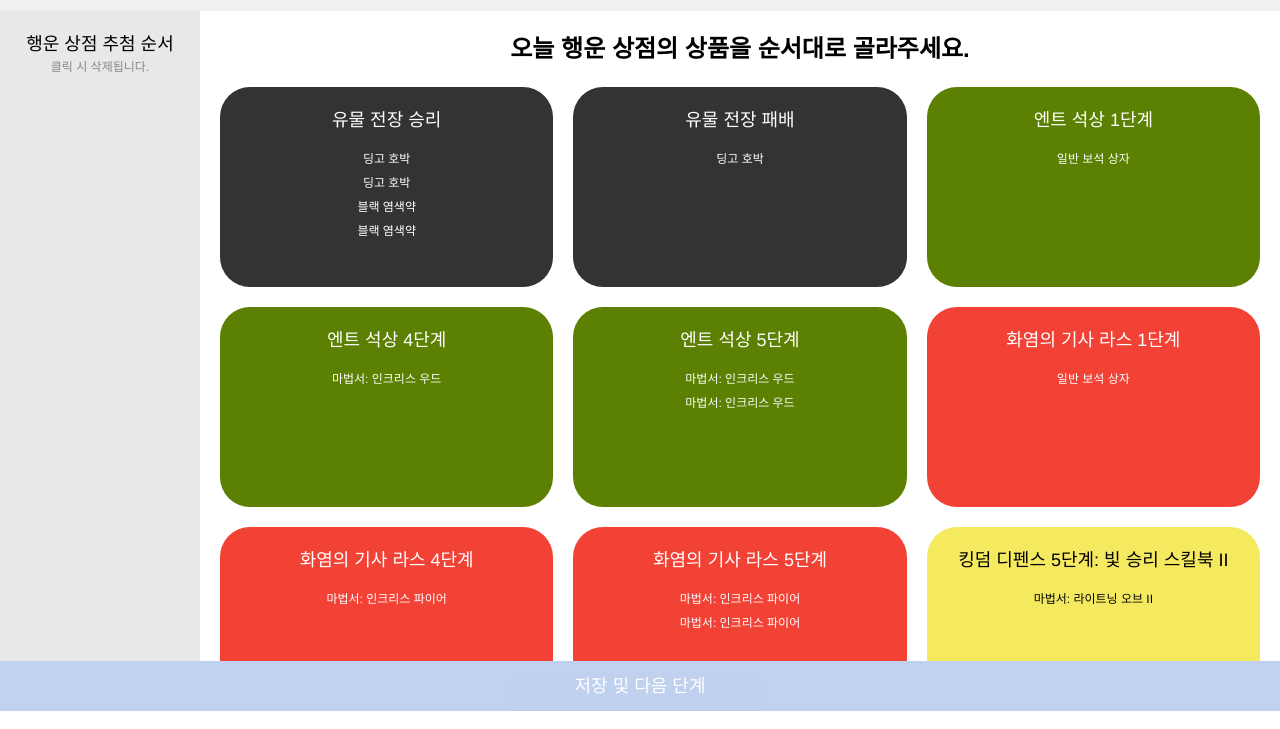
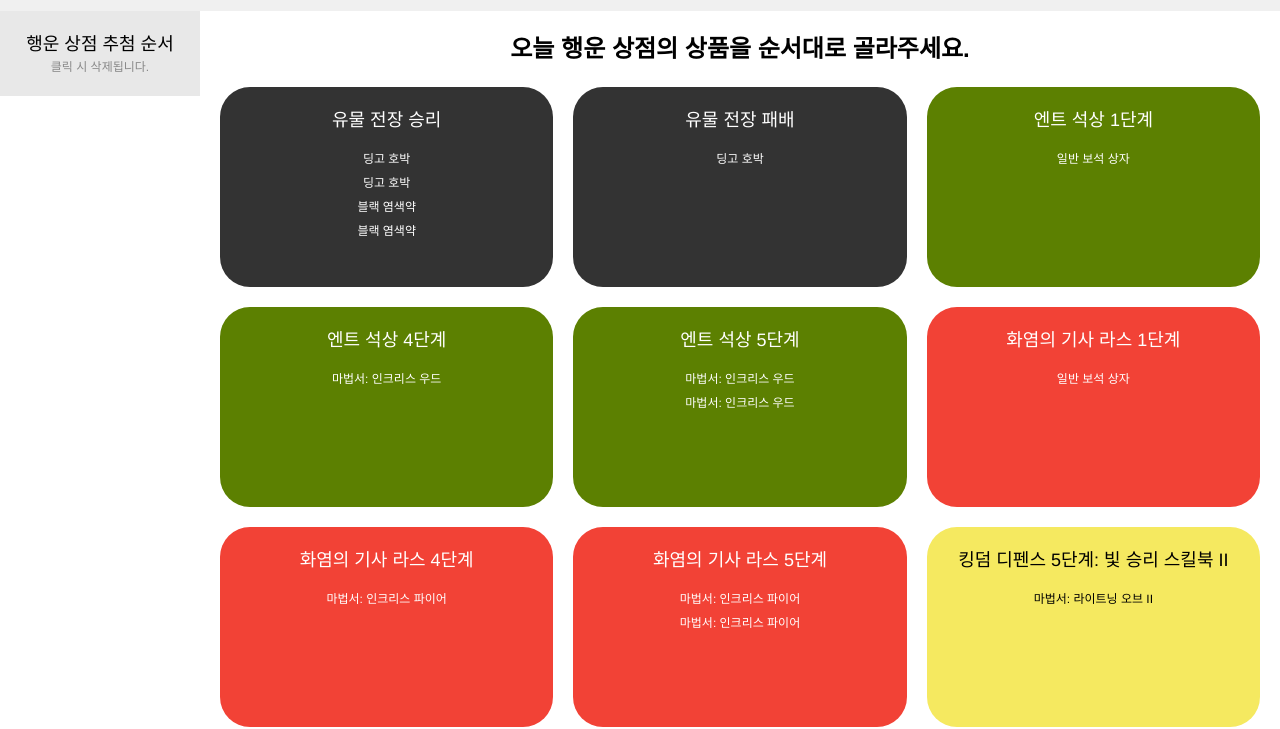
Before and after one commit to huepyu/ribbon-lucky, a plain HTML site: page index.html in a window 1280 px wide. Shown: the part 89-818 px from the top of the page. Drawn offline with nearby package versions, Linux system fonts and the light colour scheme.

Commit message:
Remove vh

```diff
--- a/app.css
+++ b/app.css
@@ -65,8 +65,7 @@ body {
 /* 컨텐츠 */
 .root-content {
     width: 100%;
-    height: -webkit-calc(100vh - 100px);
-    height: calc(100vh - 100px);
+    height: calc(100% - 100px);
     background-color: #fff;
     overflow: hidden;
 }
@@ -80,7 +79,6 @@ body {
 
 .main {
     width: 100%;
-    height: -webkit-calc(100% - 50px);
     height: calc(100% - 50px);
     flex: 1;
     display: flex;
@@ -159,7 +157,6 @@ body {
 }
 
 .s1-right {
-    width: -webkit-calc(100% - 200px);
     width: calc(100% - 200px);
     height: 100%;
     overflow-y: scroll;
```
